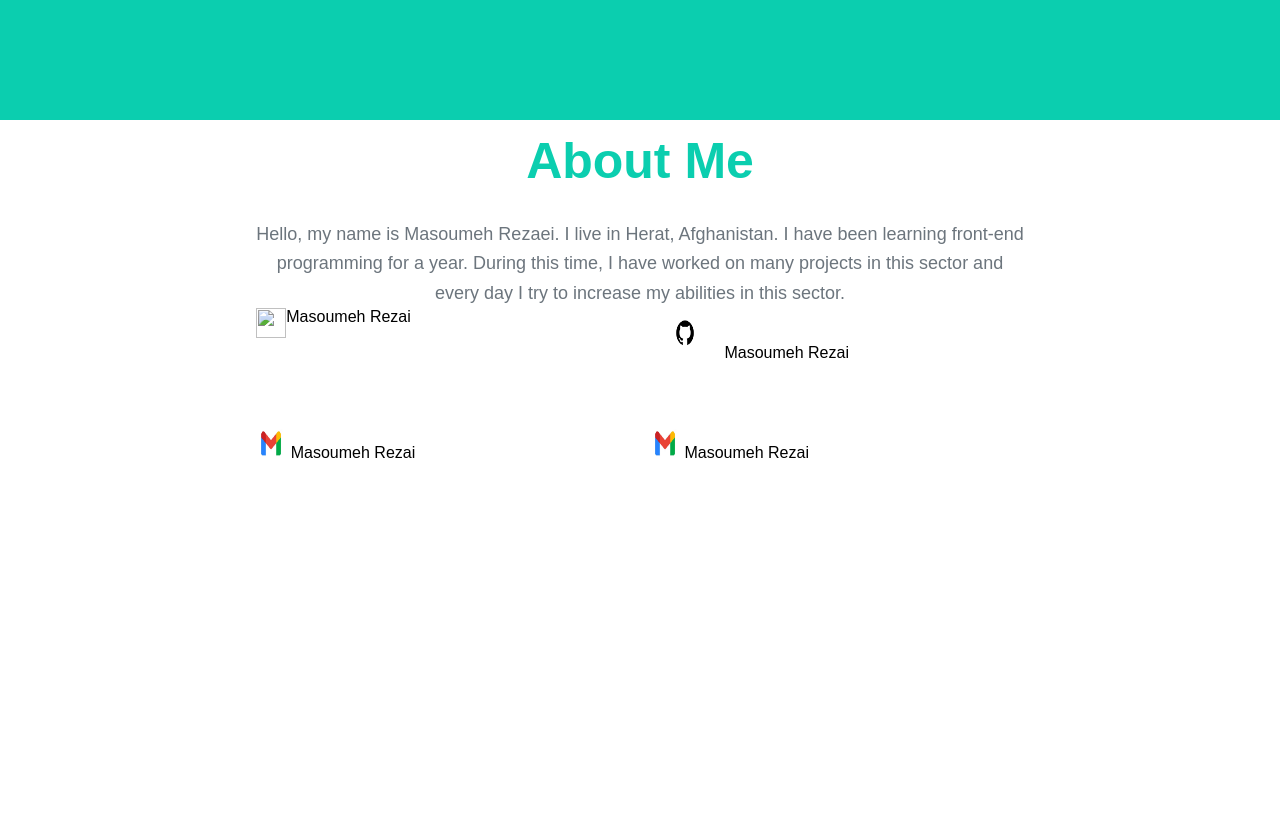
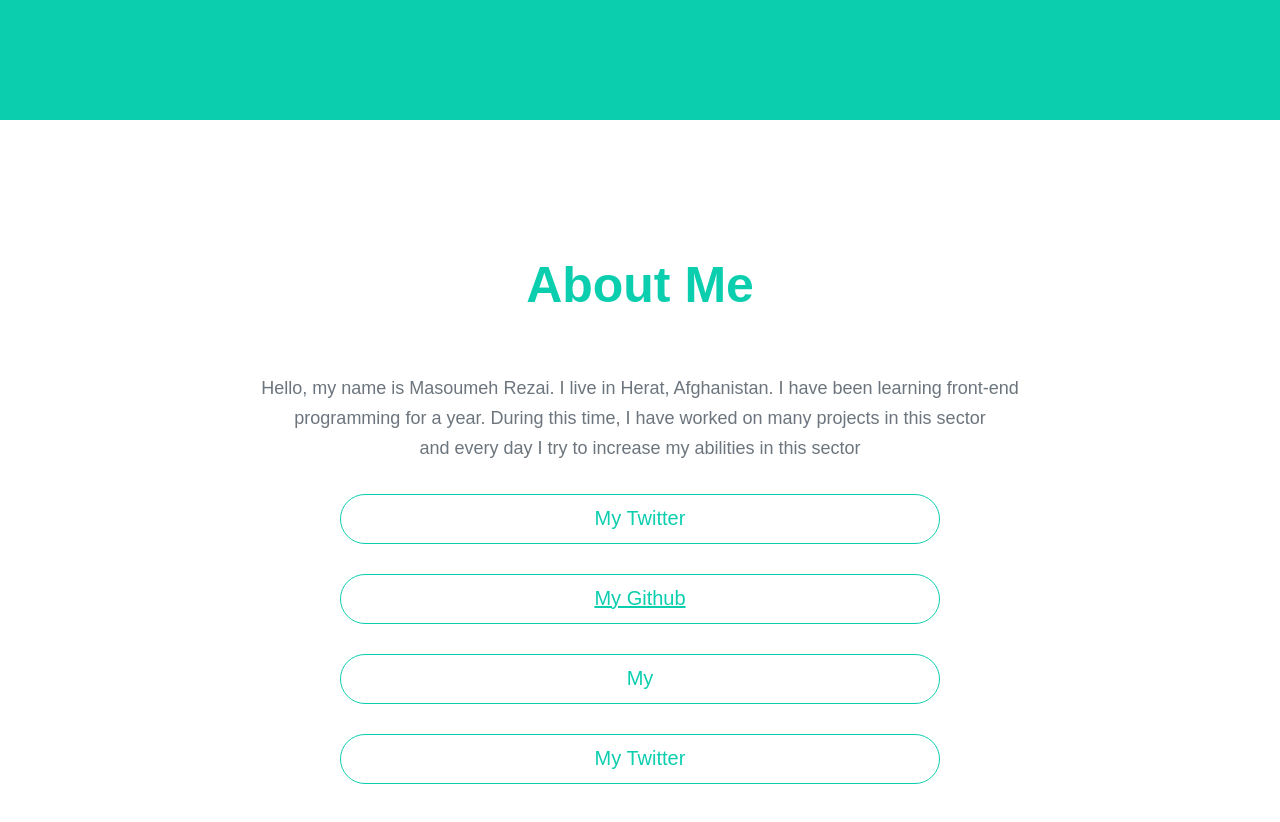
Before and after one commit to MahsumaRezai/spring, a website: page index.html in a window 1280 px wide. Shown: the part 580-1402 px from the top of the page. Before the commit the page ends 1100 px from the top, so only its background shows below. Drawn offline with Linux system fonts and the light colour scheme.

Commit message:
work on about section

```diff
--- a/index.html
+++ b/index.html
@@ -28,42 +28,28 @@
     </div>
     <!-- end of header section-->
     <!-- about section-->
-    <div class="about-section">
-        <!-- connatiner-->
-        <div class="about-content">
-            <div class="about-content__title">
-                <p>About Me</p>
-            </div>
-            <div class="about-content__text">
-                <p> Hello, my name is Masoumeh Rezaei. I live in Herat, Afghanistan. I have been learning front-end<br>
-                    programming for a year. During this time, I have worked on many projects in this sector and<br>
-                    every
-                    day I try to increase my abilities in this sector.</p>
-            </div>
+    <div class="about">
+        <h1 class="about__title"> About Me</h1>
+        <p class="about__text">
+            Hello, my name is Masoumeh Rezai. I live in Herat, Afghanistan. I have been learning front-end<br>
+            programming for a year. During this time, I have worked on many projects in this sector<br> and
+            every
+            day I try to increase my abilities in this sector
+        </p>
+        <div class="button">
+            <button class="button__btn"><a class="button__link"> My Twitter</a></button>
+        </div>
+        <div class="button">
+            <button class="button__btn"><a class="button__link" href="https://github.com/MahsumaRezai"> My Github</a></button>
+        </div>
+        <div class="button">
+            <button class="button__btn"><a class="button__link"> My </a></button>
+        </div>
+        <div class="button">
+            <button class="button__btn"><a class="button__link"> My Twitter</a></button>
+        </div>
 
-            <!--end of about section-->
-            <!-- icon section-->
-            <div class="icon-section">
-                <div class="social">
-                    <img src="./image/twitte.png" alt="" id="icon">
-                    <a>Masoumeh Rezai</a>
-                </div>
-                <div>
-                    <img src="./image/git.png" alt="" id="git">
-                    <a>Masoumeh Rezai</a>
-                </div>
-                <div>
-                    <img src="./image/gmail.jpg" alt="" id="icon">
-                    <a>Masoumeh Rezai</a>
-                </div>
-                <div>
-                    <img src="./image/gmail.jpg" alt="" id="icon">
-                    <a>Masoumeh Rezai</a>
-                </div>
-
-            </div>
-
-            <!-- end of icon section-->
+    </div>
 
 
 
@@ -71,10 +57,7 @@
 
 
 
-
-
-
-
+    <!-- end about -->
 
 
 
--- a/scss/main.scss
+++ b/scss/main.scss
@@ -105,53 +105,96 @@ $font : sans-serif;
 }
 
 // about section
-.about-section {
+.about {
      display: flex;
-     flex-direction: row;
+     flex-direction:column;
      justify-content: center;
      align-items: center;
-     height: 400px;
+     height: 800px;
+     gap: 30px;
+     @media screen and (max-width:912px) {
+        height: 1500px;
+        margin-top: -500px;
+
     }
-.about-content{
+
      &__title {
-        text-align: center;
-        color: #0BCEAF;
          font-size: 50px;
          font-family: $font;
-        font-weight: bold;
+         color: #0BCEAF;
          padding-bottom: 30px;
+         @media screen and (max-width:912px) {
+            padding-bottom: 10px;
+            font-size: 30px;
+        }
+
 
      }
      &__text {
+         color: #6c757d;
+         font-family: $font;
          font-size: 18px;
+         line-height: 1.650;
+         text-align: center;
+         @media screen and (max-width:912px) {
+             font-size: 14px;
+
+        }
+        @media screen  and (max-width:770px){
+            font-size: 13px;
+
+        }
+        @media screen  and (max-width:540px){
+            text-align: center;
+            font-size: 12px;
+
+        }
+        @media screen  and (max-width:415px){
+            font-size: 12px;
+
+        }
+     }
+}
+.button {
+    &__btn {
+        width: 600px;
+        height: 50px;
+        border:  1px solid #0BCEAF;
+        background: white;
+        border-radius: 50px;
+          @media screen and (max-width:912px) {
+           width: 400px;
+
+         }
+         @media screen and (max-width:770px) {
+            width: 300px;
+            height: 30px;
+
+          }
+          @media screen  and (max-width:350px){
+            width: 200px;
+
+        }
+
+    }
+    &__btn:hover {
+        background-color: #0BCEAF;
+
+    }
+    &__link:hover {
+        color: #6c757d;
+
+    }
+    &__link {
+        color: #0BCEAF;
+        font-size: 20px;
         font-family: $font;
-        color: #6c757d;
-        line-height: 1.625;
-        text-align: center;
+        @media screen and (max-width:912px) {
+            font-size: 15px;
+
+
+        }
 
 
     }
 }
-// icon section in about section
-#icon {
-    width: 30px;
-    height: 30px;
-}
-#git {
-    width: 70px;
-    height: 50px;
-
-}
-
-.icon-section {
-    display: grid;
-    grid-template-columns: repeat(2,1fr);
-    height: 200px;
-    gap: 20px;
-
-}
-.social {
-    display: flex;
-    flex-direction: row;
-
-}
```
Also changed, not shown: css/style.css, image/git-icon.png (added), image/gmail-icon.png (added), image/icon-link.png (added), image/icon-twitter.png (added). Lines whose indentation alone changed are shown as unchanged.
